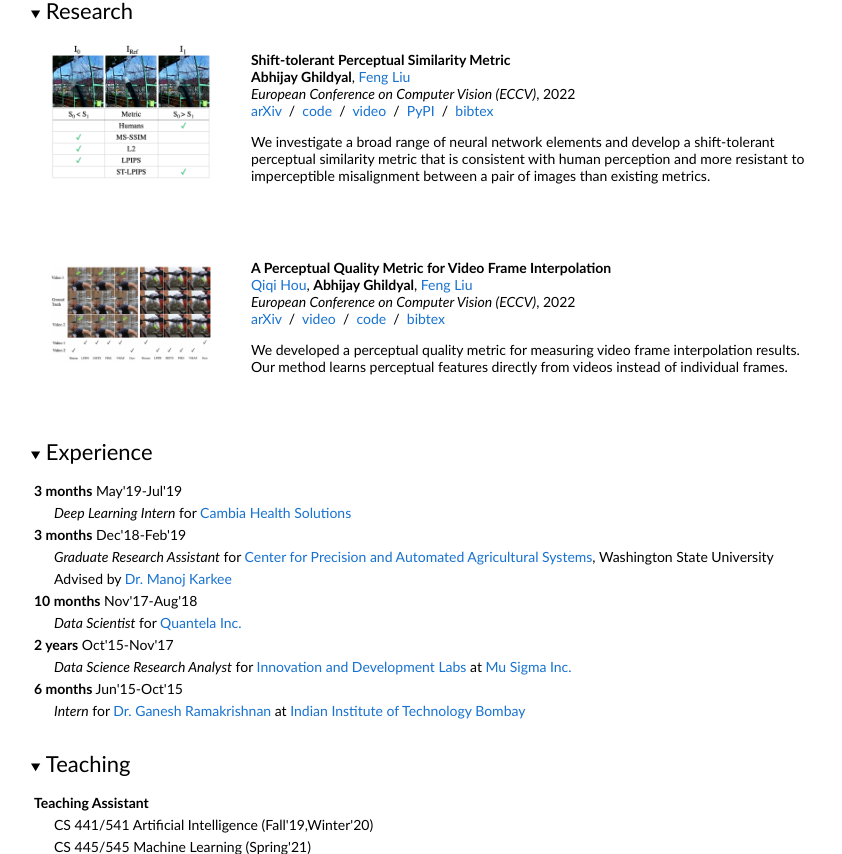
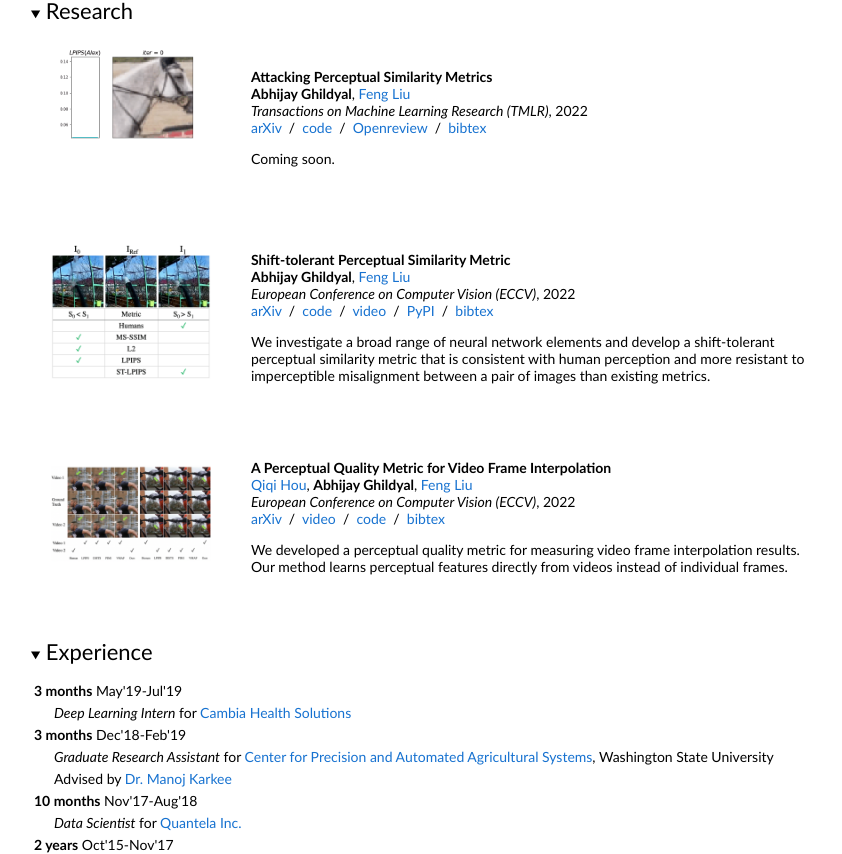
Before and after one commit to abhijay9/abhijay9.github.io, a plain HTML site: page index.html in a window 1280 px wide. Shown: the part 246-1100 px from the top of the page, without its empty margins (209-1051 px from the left). Drawn offline with Linux system fonts and the light colour scheme.

Commit message:
Update index.html

```diff
--- a/index.html
+++ b/index.html
@@ -44,7 +44,35 @@
 
         <table style="width:100%;border:0px;border-spacing:0px;border-collapse:separate;margin-right:auto;margin-left:auto;"><tbody>
 
-          <tr>
+
+	  <tr>
+            <td style="padding:20px;width:25%;vertical-align:middle">
+              <div class="one">
+                <img src='images/lpips_pgd.gif' width="160">
+              </div>
+            </td>
+            <td style="padding:20px;width:75%;vertical-align:middle">
+                <papertitle>Attacking Perceptual Similarity Metrics</papertitle>
+              <br>
+              <strong>Abhijay Ghildyal</strong>,
+              <a href="http://web.cecs.pdx.edu/~fliu/">Feng Liu</a> <br>
+              <em>Transactions on Machine Learning Research (TMLR)</em>, 2022
+              <br>
+              <a href="">arXiv</a>
+              &nbsp/&nbsp
+              <a href="">code</a>
+              &nbsp/&nbsp
+	      <a href="">Openreview</a>
+              &nbsp/&nbsp
+              <a href="data/">bibtex</a>
+              <p></p>
+              <p>
+              Coming soon.
+              </p>
+            </td>
+          </tr>
+
+	  <tr>
             <td style="padding:20px;width:25%;vertical-align:middle">
               <div class="one">
                 <img src='images/stlpips_teaser.gif' width="160">
```
